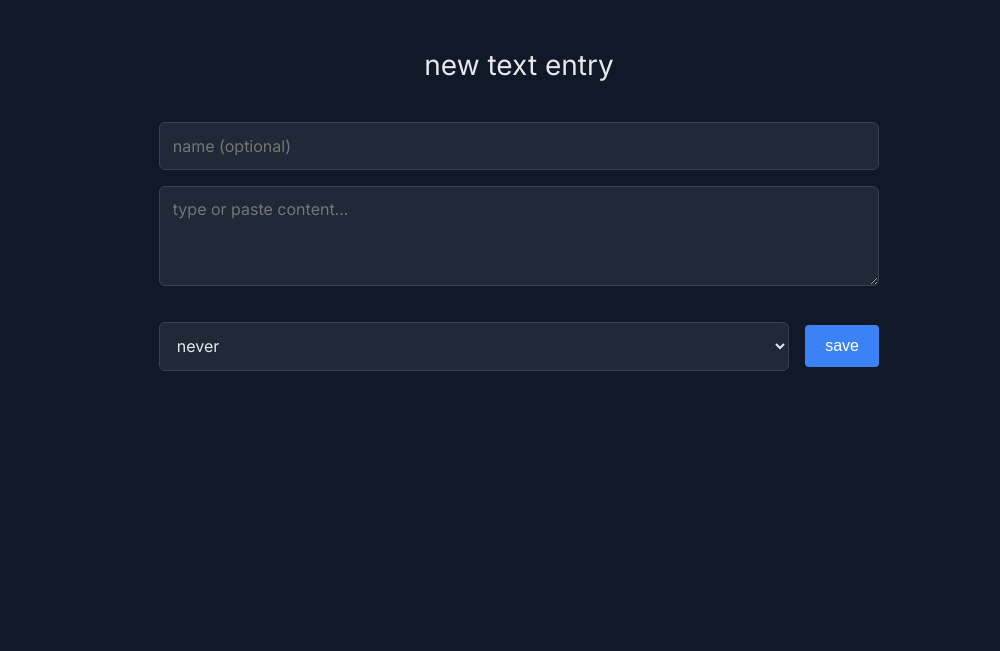
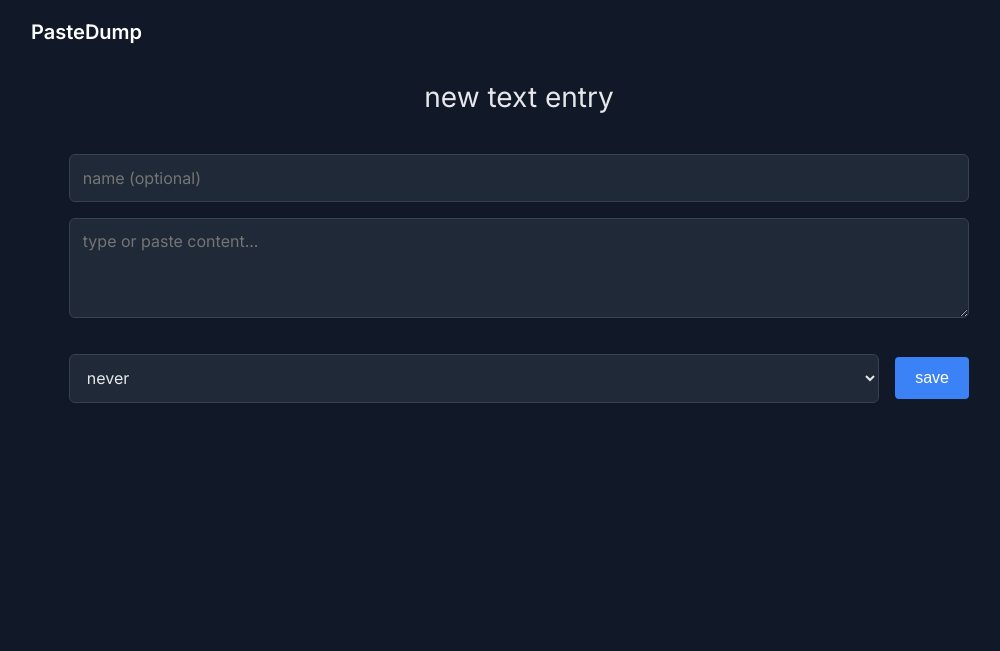
Before and after one commit to tegaidogun/clipbin, a Flask app: page / in a window 1280 px wide. Shown: the top 651 px of the page, without its empty margins (121-1121 px from the left). Run offline with Flask 3, Linux system fonts and the light colour scheme; data that the repository does not hold is empty.

Commit message:
Added RAW Viewing Support along with better website structure/design

```diff
--- a/app.py
+++ b/app.py
@@ -1,4 +1,4 @@
-from flask import Flask, render_template, request, redirect, url_for, abort
+from flask import Flask, render_template, request, redirect, url_for, abort, Response
 import sqlite3
 import uuid
 import os
@@ -78,6 +78,15 @@ def view_paste(paste_id):
 
     return render_template('paste.html', paste=paste)
 
+@app.route('/paste/<paste_id>/raw')
+def view_raw_paste(paste_id):
+    db = get_db()
+    paste = db.execute('SELECT content FROM pastes WHERE id = ?', (paste_id,)).fetchone()
+    db.close()
+    if paste is None:
+        abort(404)
+    return Response(paste['content'], mimetype='text/plain')
+
 @app.errorhandler(404)
 def not_found(e):
     return render_template('404.html'), 404
--- a/static/styles.css
+++ b/static/styles.css
@@ -21,7 +21,7 @@ body {
 
 header {
   text-align: center;
-  margin-bottom: 2rem;
+  margin: 2rem 0;
 }
 
 header h1 {
@@ -32,7 +32,7 @@ header h1 {
 }
 
 form {
-  max-width: 720px;
+  max-width: 900px;
   margin: 0 auto;
 }
 
@@ -183,3 +183,23 @@ main.paste-view {
   color: var(--text-color);
   font-weight: 500;
 }
+
+.site-header {
+  margin: 0 10%;
+  position: absolute;
+  top: 1.25rem;
+  left: 1.5rem;
+}
+
+.site-title {
+  font-size: 1.25rem;
+  font-weight: 600;
+  color: white;
+  font-family: 'Inter', sans-serif;
+  text-decoration: none;
+}
+
+.site-title:hover {
+  color: white;
+  text-decoration: none;
+}
--- a/templates/404.html
+++ b/templates/404.html
@@ -1,9 +1,11 @@
+<!DOCTYPE html>
 <html>
 <head>
-    <title>not found</title>
+  <title>PasteDump - not found</title>
   <link rel="stylesheet" href="/static/styles.css">
 </head>
 <body>
+  {% include '_header.html' %}
   <header>
     <h1>not found</h1>
   </header>
--- /dev/null
+++ b/templates/_header.html
@@ -0,0 +1,3 @@
+<header class="site-header">
+  <a href="/" class="site-title">PasteDump</a>
+</header>
--- a/templates/index.html
+++ b/templates/index.html
@@ -1,10 +1,11 @@
 <!DOCTYPE html>
 <html>
 <head>
-    <title>Paste</title>
+  <title>PasteDump</title>
   <link rel="stylesheet" href="/static/styles.css">
 </head>
 <body>
+  {% include '_header.html' %}
   <header>
     <h1>new text entry</h1>
   </header>
--- a/templates/paste.html
+++ b/templates/paste.html
@@ -1,10 +1,11 @@
 <!DOCTYPE html>
 <html>
 <head>
-    <title>{{ paste.title }}</title>
+  <title>{{ paste.title }} - PasteDump</title>
   <link rel="stylesheet" href="/static/styles.css">
 </head>
 <body>
+  {% include '_header.html' %}
   <header>
     <h1>{{ paste.title }}</h1>
   </header>
```
Also changed, not shown: 1 other file. Lines whose indentation alone changed are shown as unchanged.
